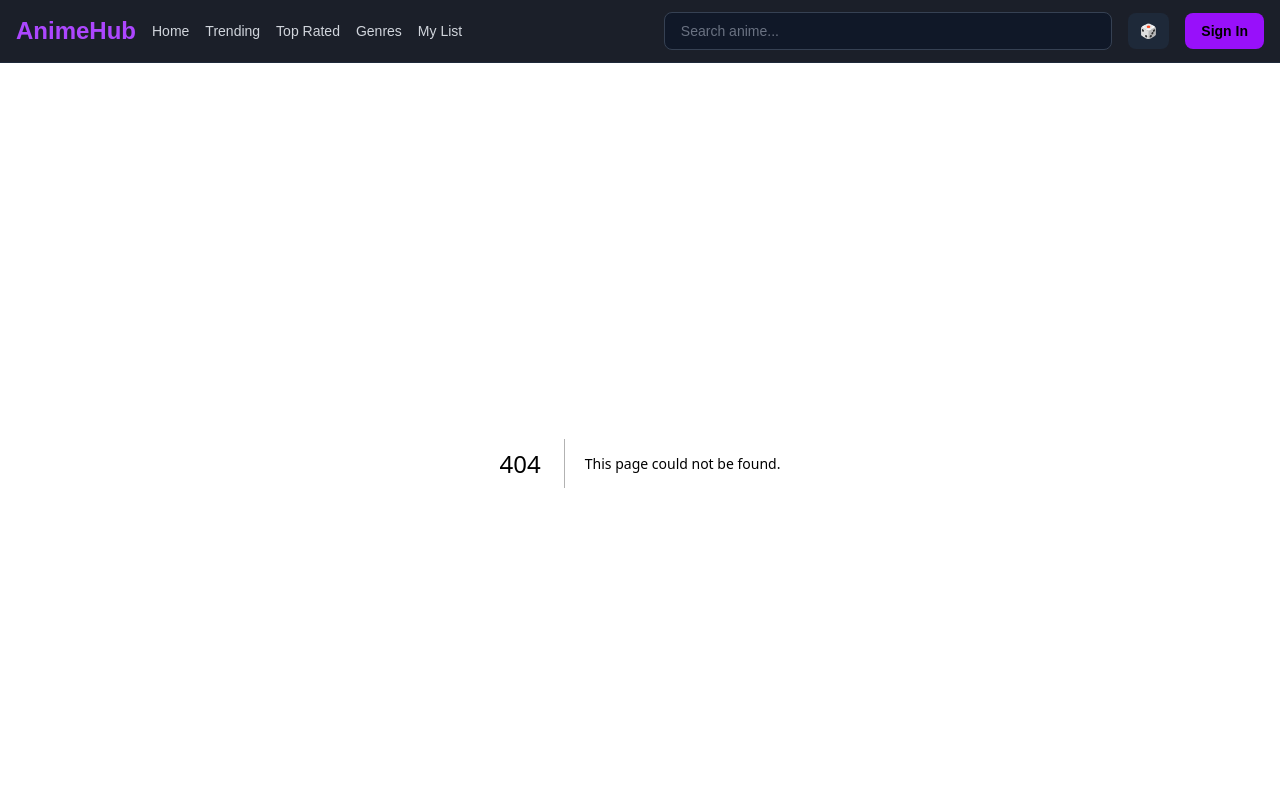
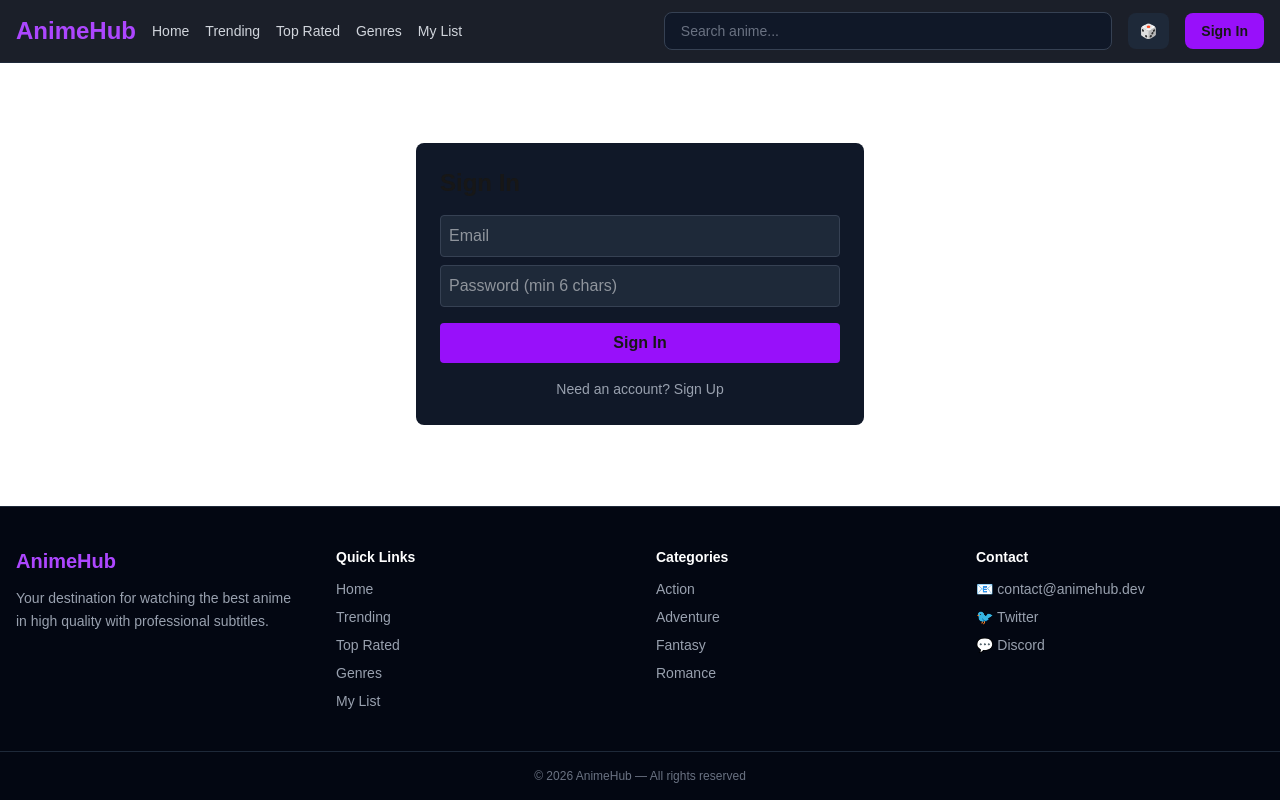
Before and after one commit to alialthunayan1432-collab/animehub, a Next.js app: page /auth/login in a window 1280 px wide. Before the commit this address had no page. Shown: the top 800 px of the page. Built offline with nearby package versions, Linux system fonts and the light colour scheme; no server answers.

Commit message:
Feature: Supabase authentication with UserNav

```diff
--- /dev/null
+++ b/app/auth/login/page.tsx
@@ -0,0 +1,75 @@
+"use client";
+
+import { useState } from "react";
+import { createClient } from "@/lib/supabase/client";
+import { useRouter } from "next/navigation";
+
+export default function LoginPage() {
+  const [email, setEmail] = useState("");
+  const [password, setPassword] = useState("");
+  const [isSignUp, setIsSignUp] = useState(false);
+  const [error, setError] = useState<string | null>(null);
+  const [loading, setLoading] = useState(false);
+  const router = useRouter();
+  const supabase = createClient();
+
+  const handleAuth = async () => {
+    setError(null);
+    setLoading(true);
+
+    const { error } = isSignUp
+      ? await supabase.auth.signUp({ email, password })
+      : await supabase.auth.signInWithPassword({ email, password });
+
+    setLoading(false);
+
+    if (error) {
+      setError(error.message);
+    } else {
+      router.push("/");
+      router.refresh();
+    }
+  };
+
+  return (
+    <div className="max-w-md mx-auto mt-20 p-6 bg-gray-900 rounded-lg">
+      <h1 className="text-2xl font-bold mb-4">
+        {isSignUp ? "Sign Up" : "Sign In"}
+      </h1>
+
+      <input
+        type="email"
+        placeholder="Email"
+        value={email}
+        onChange={(e) => setEmail(e.target.value)}
+        className="w-full p-2 mb-2 bg-gray-800 rounded border border-gray-700 text-white"
+      />
+      <input
+        type="password"
+        placeholder="Password (min 6 chars)"
+        value={password}
+        onChange={(e) => setPassword(e.target.value)}
+        className="w-full p-2 mb-4 bg-gray-800 rounded border border-gray-700 text-white"
+      />
+
+      {error && <p className="text-red-400 text-sm mb-2">{error}</p>}
+
+      <button
+        onClick={handleAuth}
+        disabled={loading}
+        className="w-full bg-purple-600 hover:bg-purple-700 p-2 rounded font-semibold disabled:opacity-50"
+      >
+        {loading ? "Loading..." : isSignUp ? "Sign Up" : "Sign In"}
+      </button>
+
+      <button
+        onClick={() => setIsSignUp(!isSignUp)}
+        className="text-sm text-gray-400 mt-4 w-full hover:text-white"
+      >
+        {isSignUp
+          ? "Already have an account? Sign In"
+          : "Need an account? Sign Up"}
+      </button>
+    </div>
+  );
+}
--- a/components/Navbar.tsx
+++ b/components/Navbar.tsx
@@ -4,6 +4,7 @@ import Link from "next/link";
 import { usePathname, useRouter } from "next/navigation";
 import { useState } from "react";
 import { useWatchlist } from "./WatchlistContext";
+import UserNav from "./UserNav";
 
 export default function Navbar() {
   const pathname = usePathname();
@@ -21,7 +22,9 @@ export default function Navbar() {
 
   async function goRandom() {
     try {
-      const res = await fetch("http://localhost:3000/api/anime?sort=TRENDING_DESC&page=1");
+      const res = await fetch(
+        "http://localhost:3000/api/anime?sort=TRENDING_DESC&page=1"
+      );
       if (!res.ok) return;
       const data = await res.json();
       const media = data.media || [];
@@ -76,9 +79,7 @@ export default function Navbar() {
           🎲
         </button>
 
-        <button className="hidden sm:block bg-purple-600 hover:bg-purple-700 px-4 py-2 rounded-lg text-sm font-semibold transition shrink-0">
-          Sign In
-        </button>
+        <UserNav />
       </div>
     </header>
   );
--- /dev/null
+++ b/components/UserNav.tsx
@@ -0,0 +1,68 @@
+"use client";
+
+import { useEffect, useState } from "react";
+import Link from "next/link";
+import { createClient } from "@/lib/supabase/client";
+import { useRouter } from "next/navigation";
+import type { User } from "@supabase/supabase-js";
+
+export default function UserNav() {
+  const [user, setUser] = useState<User | null>(null);
+  const [loading, setLoading] = useState(true);
+  const router = useRouter();
+  const supabase = createClient();
+
+  useEffect(() => {
+    const getUser = async () => {
+      const { data } = await supabase.auth.getUser();
+      setUser(data.user);
+      setLoading(false);
+    };
+    getUser();
+
+    const { data: authListener } = supabase.auth.onAuthStateChange(
+      (event, session) => {
+        setUser(session?.user ?? null);
+      }
+    );
+
+    return () => {
+      authListener.subscription.unsubscribe();
+    };
+  }, [supabase]);
+
+  const handleSignOut = async () => {
+    await supabase.auth.signOut();
+    router.push("/");
+    router.refresh();
+  };
+
+  if (loading) {
+    return <div className="w-20 h-9 bg-gray-800 rounded-lg animate-pulse" />;
+  }
+
+  if (!user) {
+    return (
+      <Link
+        href="/auth/login"
+        className="hidden sm:block bg-purple-600 hover:bg-purple-700 px-4 py-2 rounded-lg text-sm font-semibold transition shrink-0"
+      >
+        Sign In
+      </Link>
+    );
+  }
+
+  return (
+    <div className="hidden sm:flex items-center gap-3 shrink-0">
+      <span className="text-sm text-gray-300 max-w-[120px] truncate" title={user.email}>
+        {user.email}
+      </span>
+      <button
+        onClick={handleSignOut}
+        className="bg-gray-800 hover:bg-gray-700 px-3 py-2 rounded-lg text-sm font-semibold transition"
+      >
+        Sign Out
+      </button>
+    </div>
+  );
+}
--- /dev/null
+++ b/lib/supabase/client.ts
@@ -0,0 +1,8 @@
+import { createBrowserClient } from "@supabase/ssr";
+
+export function createClient() {
+  return createBrowserClient(
+    process.env.NEXT_PUBLIC_SUPABASE_URL!,
+    process.env.NEXT_PUBLIC_SUPABASE_PUBLISHABLE_KEY!
+  );
+}
--- /dev/null
+++ b/lib/supabase/server.ts
@@ -0,0 +1,25 @@
+import { createServerClient } from "@supabase/ssr";
+import { cookies } from "next/headers";
+
+export async function createClient() {
+  const cookieStore = await cookies();
+
+  return createServerClient(
+    process.env.NEXT_PUBLIC_SUPABASE_URL!,
+    process.env.NEXT_PUBLIC_SUPABASE_PUBLISHABLE_KEY!,
+    {
+      cookies: {
+        getAll() {
+          return cookieStore.getAll();
+        },
+        setAll(cookiesToSet: { name: string; value: string; options?: any }[]) {
+          try {
+            cookiesToSet.forEach(({ name, value, options }) =>
+              cookieStore.set(name, value, options)
+            );
+          } catch {}
+        },
+      },
+    }
+  );
+}
--- a/package.json
+++ b/package.json
@@ -10,6 +10,8 @@
   },
   "dependencies": {
     "@classytic/react-media": "^0.2.13",
+    "@supabase/ssr": "^0.12.7",
+    "@supabase/supabase-js": "^2.119.2",
     "@vidstack/react": "^1.15.7",
     "hls.js": "^1.7.4",
     "next": "16.4.6",
```
Also changed, not shown: 1 other file (tests, documents, lock files or other folders).
